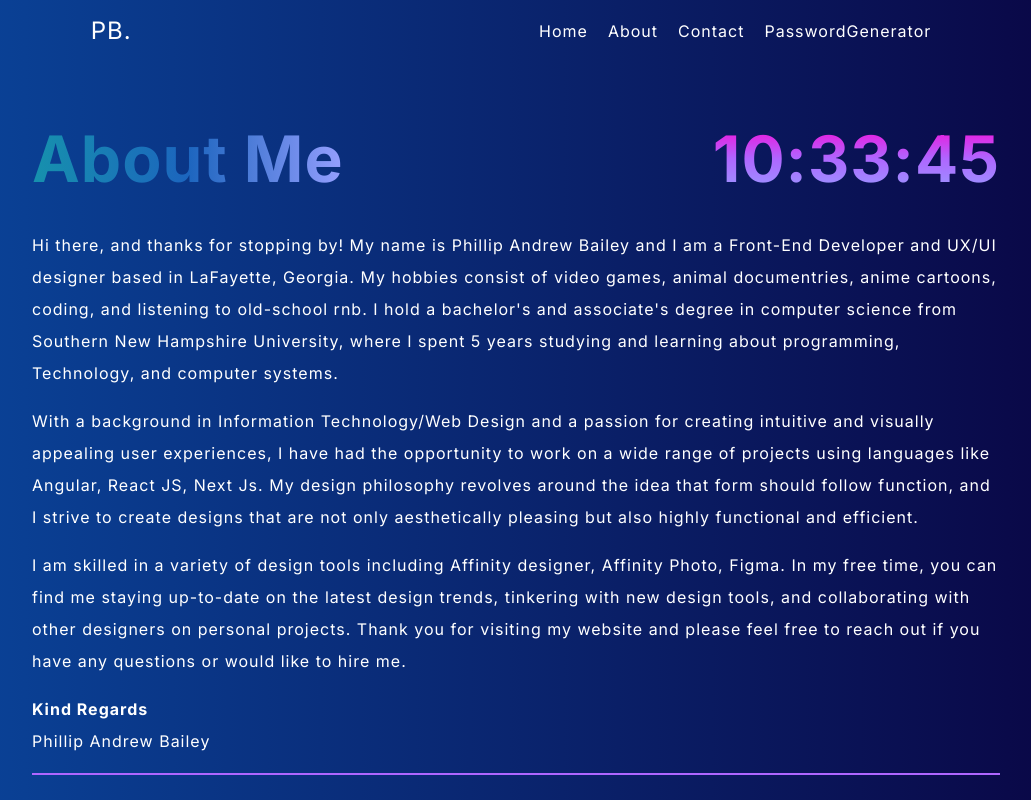
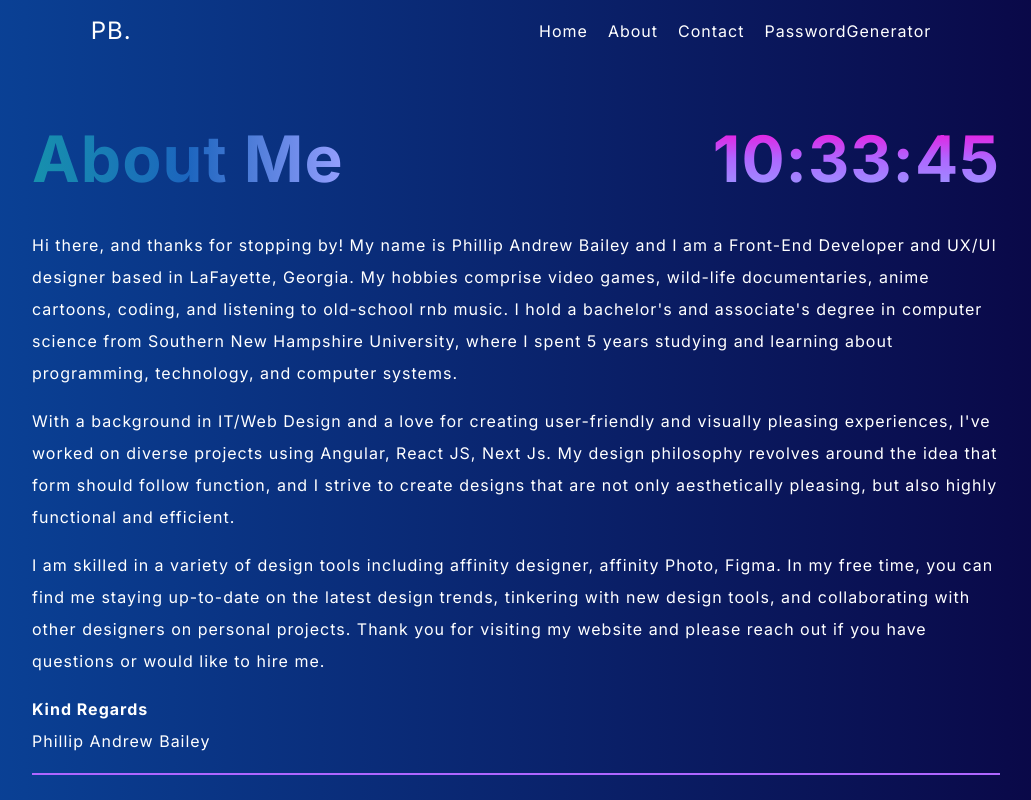
Before and after one commit to gurime/nextportfolio, a Next.js app: page /about in a window 1280 px wide. Shown: the whole page, without its empty margins (124-1155 px from the left). Built offline with nearby package versions, Linux system fonts and the light colour scheme.

Commit message:
Update page.jsx

```diff
--- a/app/about/page.jsx
+++ b/app/about/page.jsx
@@ -13,13 +13,11 @@ return (
 <h1 className="about-title">About Me</h1>
 <h1 className="main-clock" id="clock"><Clock/></h1>
 </div>
-<p>Hi there, and thanks for stopping by! My name is Phillip Andrew Bailey and I am a Front-End Developer and UX/UI designer based in LaFayette, Georgia. My hobbies consist of video games, animal documentries, anime cartoons, coding, and listening to old-school rnb. I hold a bachelor's and associate's degree in computer science from Southern New Hampshire University, where I spent 5 years studying and learning about programming, Technology, and computer systems.</p>
+<p>Hi there, and thanks for stopping by! My name is Phillip Andrew Bailey and I am a Front-End Developer and UX/UI designer based in LaFayette, Georgia. My hobbies comprise video games, wild-life documentaries, anime cartoons, coding, and listening to old-school rnb music. I hold a bachelor's and associate's degree in computer science from Southern New Hampshire University, where I spent 5 years studying and learning about programming, technology, and computer systems.</p>
 
-<p> With a background in Information Technology/Web Design and a passion for creating intuitive and visually appealing user experiences, I have had the opportunity to work on a wide range of projects using languages like Angular, React JS, Next Js.
-My design philosophy revolves around the idea that form should follow function, and I strive to create designs that are not only aesthetically pleasing but also highly functional and efficient. </p>
+<p> With a background in IT/Web Design and a love for creating user-friendly and visually pleasing experiences, I've worked on diverse projects using Angular, React JS, Next Js. My design philosophy revolves around the idea that form should follow function, and I strive to create designs that are not only aesthetically pleasing, but also highly functional and efficient. </p>
 
-<p>I am skilled in a variety of design tools including Affinity designer, Affinity Photo, Figma.
-In my free time, you can find me staying up-to-date on the latest design trends, tinkering with new design tools, and collaborating with other designers on personal projects. Thank you for visiting my website and please feel free to reach out if you have any questions or would like to hire me.</p>
+<p>I am skilled in a variety of design tools including affinity designer, affinity Photo, Figma. In my free time, you can find me staying up-to-date on the latest design trends, tinkering with new design tools, and collaborating with other designers on personal projects. Thank you for visiting my website and please reach out if you have questions or would like to hire me.</p>
 
 <p><b>Kind Regards</b> <br /> Phillip Andrew Bailey</p>
 <hr
```
